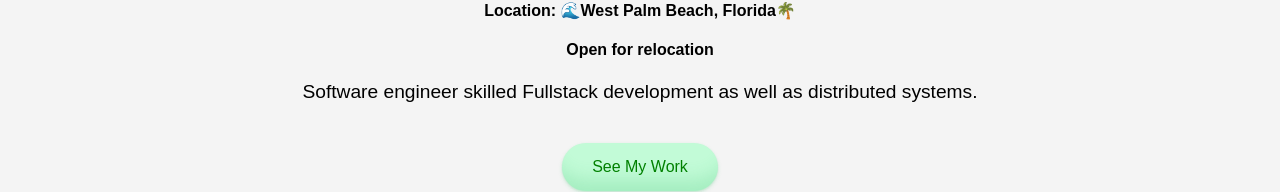
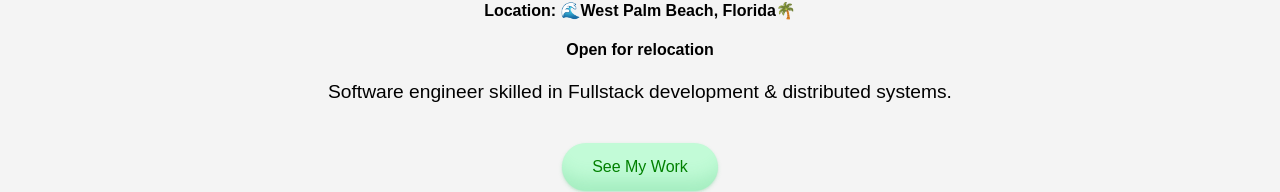
Before and after one commit to notAnotherAverageJoe/React-Portfolio, a React (Create React App) app: page / in a window 1280 px wide. Shown: the part 590-782 px from the top of the page. Built offline with nearby package versions, Linux system fonts and the light colour scheme; a web font is replaced by a local one.

Commit message:
added new line

```diff
--- a/src/components/Home.js
+++ b/src/components/Home.js
@@ -59,8 +59,8 @@ const Home = () => {
             <h4>Location: 🌊West Palm Beach, Florida🌴</h4>
             <h4>Open for relocation</h4>
             <p>
-              Software engineer skilled Fullstack development as well as
-              distributed systems.
+              Software engineer skilled in Fullstack development & distributed
+              systems.
             </p>
             <Link to="/portfolio" className="button-main">
               See My Work
```
